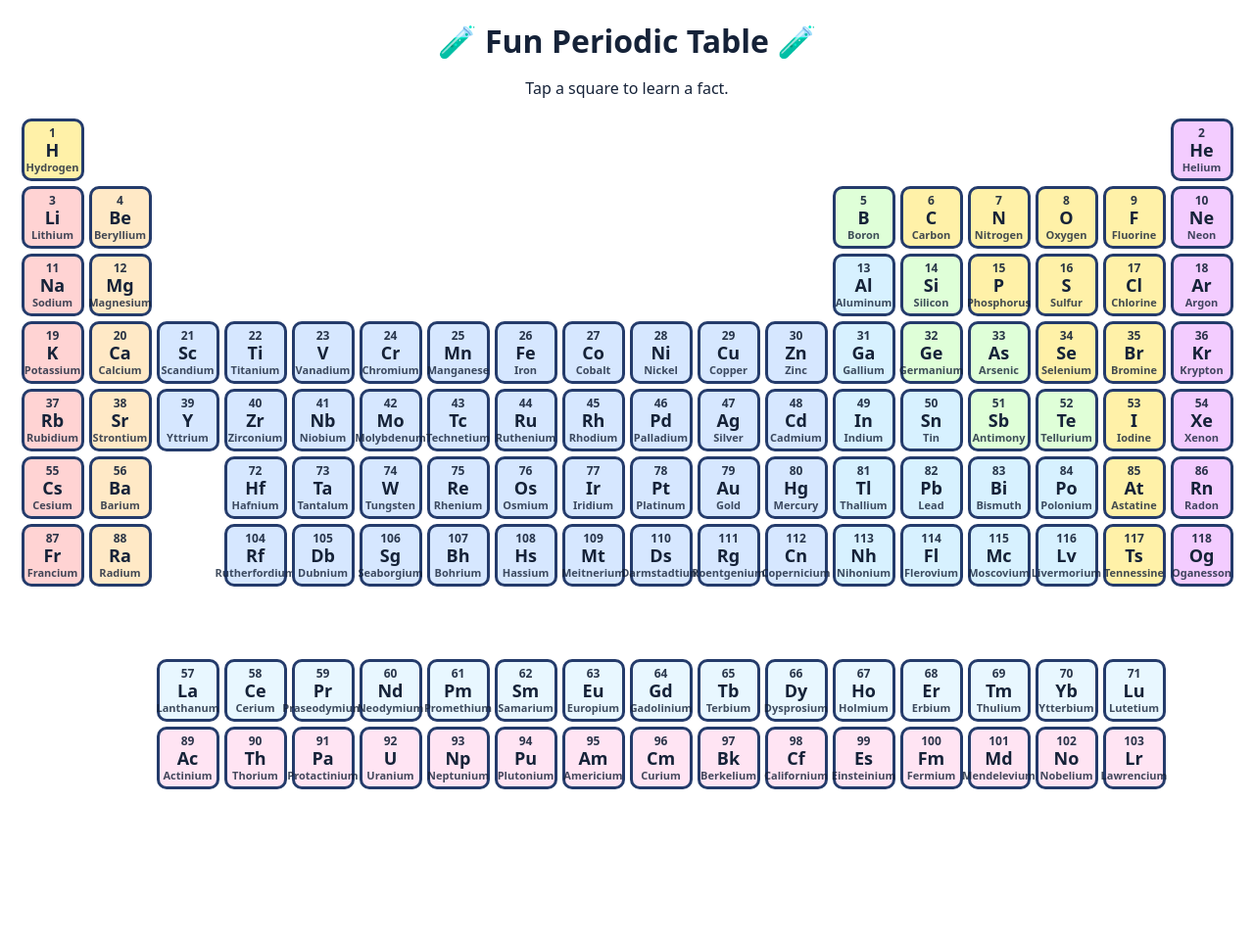
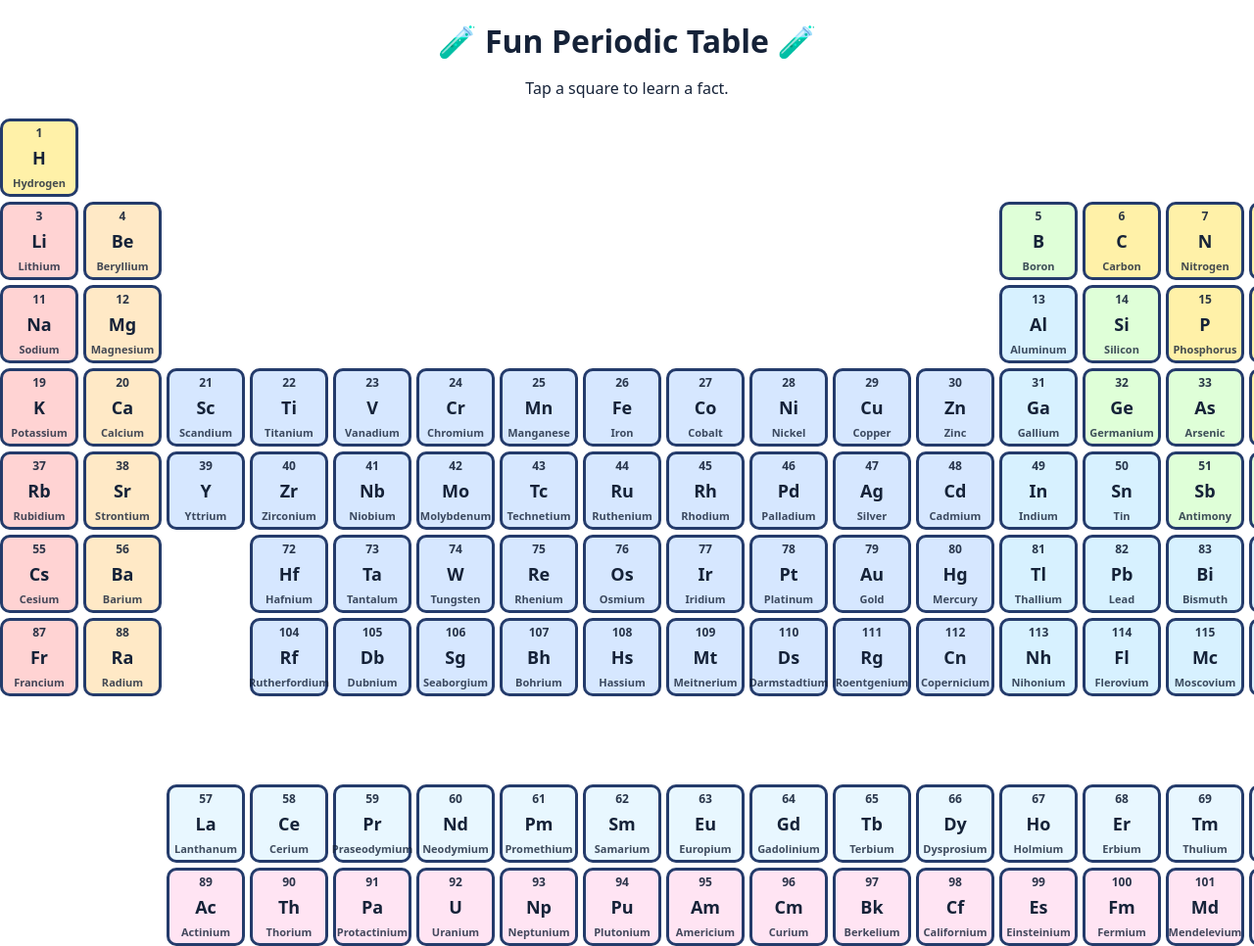
Before and after one commit to MEBANNED/fun-periodic-table, a Flask app: page / in a window 1280 px wide; the page is wider, and only the part inside the window is pictured. Shown: that part at 98% size. Before the commit the page ends 806 px from the top of that part, so only its background shows below. Run offline with Flask 3, Linux system fonts and the light colour scheme.

Commit message:
Update style.css

```diff
--- a/static/style.css
+++ b/static/style.css
@@ -5,7 +5,7 @@
 */
 
 :root{
-  --cell-size: 64px;
+  --cell-size: 80px; /* <--- CHANGED THIS VALUE TO MAKE SQUARES BIGGER */
   --cell-radius: 10px;
   --cell-border: 3px;
   --fg: #152238;
```
